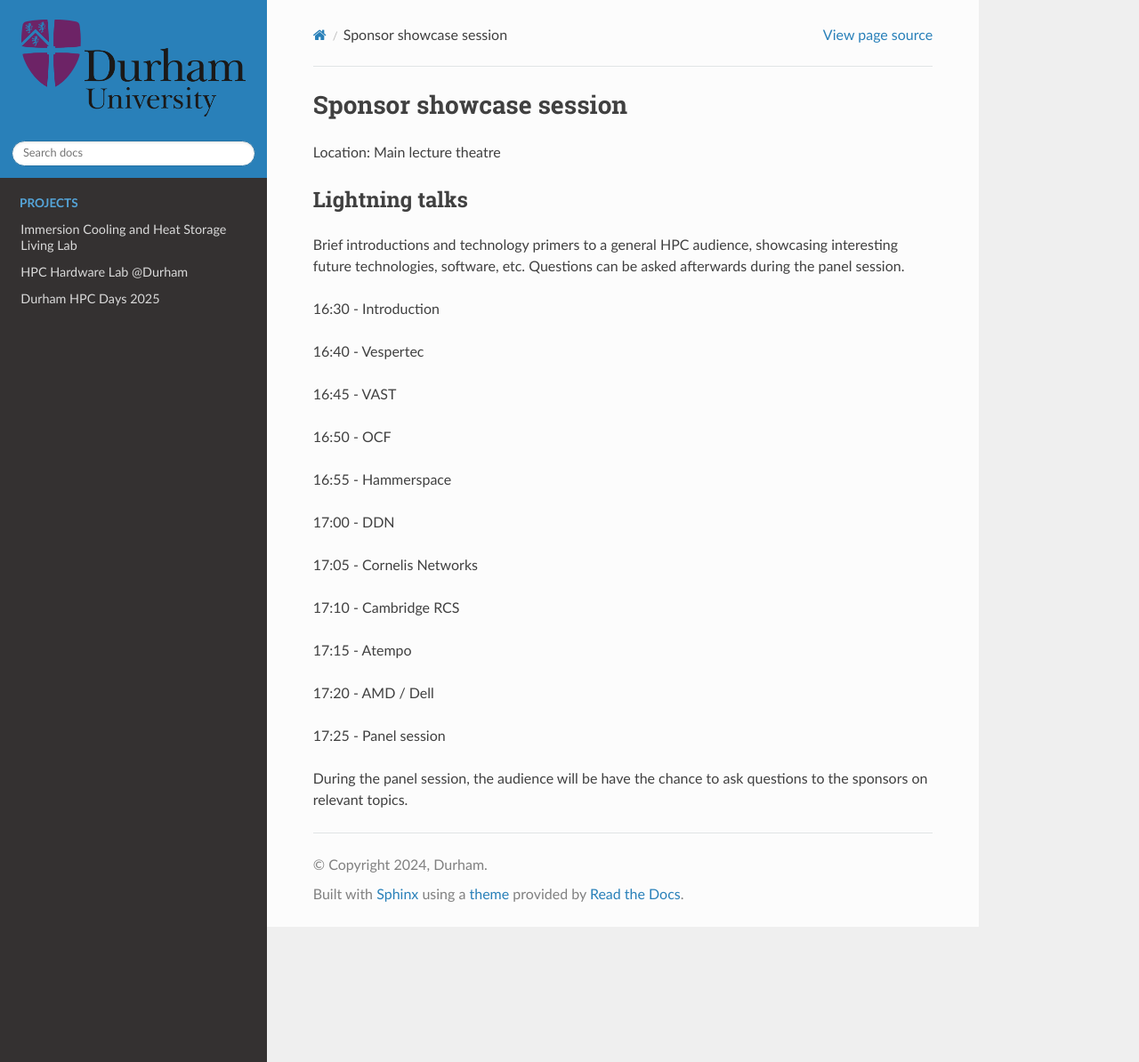
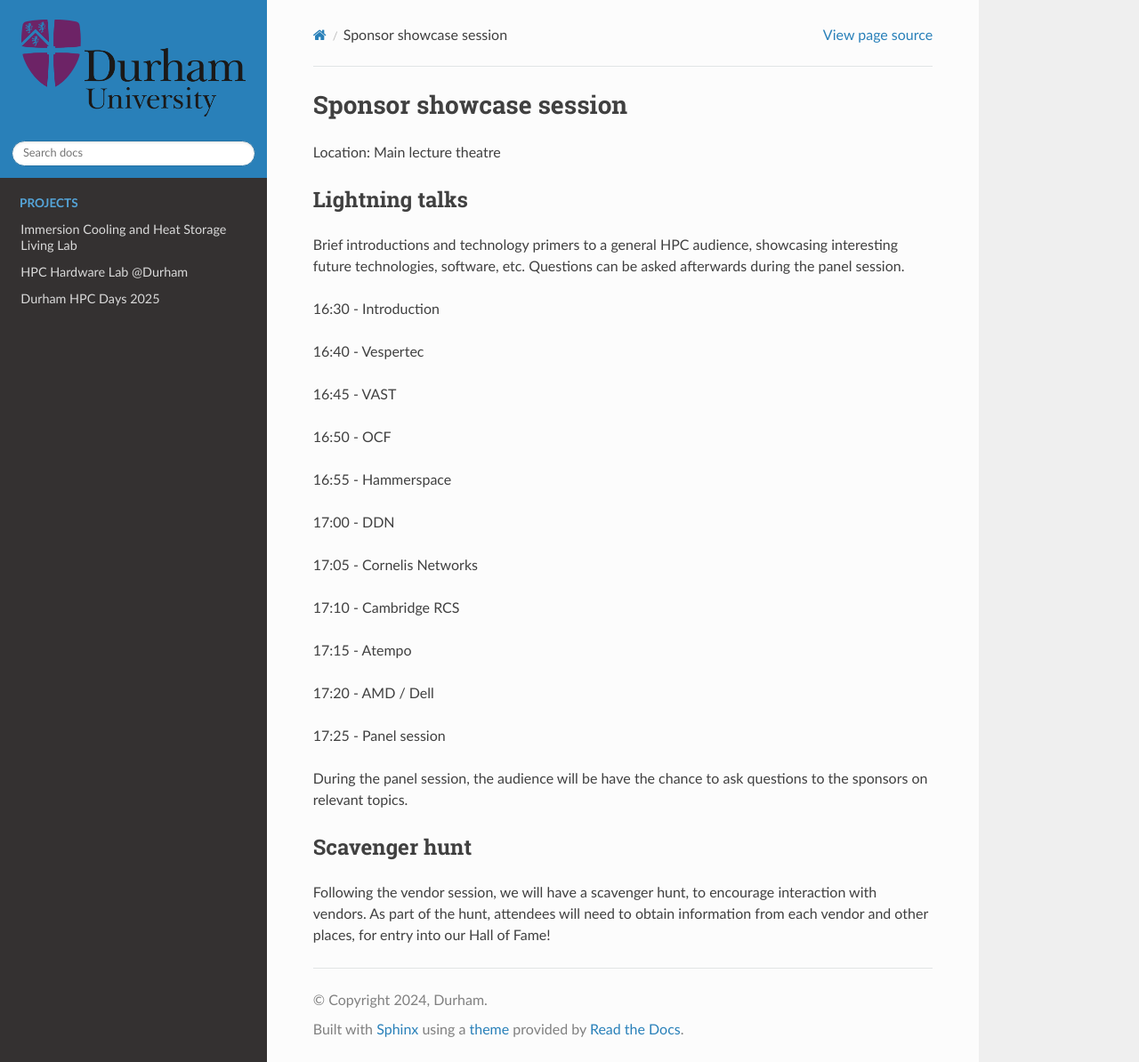
Before and after one commit to ilectra/durham, a Sphinx documentation site: the page built from docs/hpcdays/lightning.md, in a window 1280 px wide and 1194 px high. Shown: the whole window at 89% size. Built offline with Sphinx 7.4.7 and the Read the Docs theme 3.1.0, drawn with Linux system fonts in a browser that asks for light colours.

Commit message:
updated info

```diff
--- a/docs/hpcdays/lightning.md
+++ b/docs/hpcdays/lightning.md
@@ -29,3 +29,7 @@
 17:25 - Panel session
 
 During the panel session, the audience will be have the chance to ask questions to the sponsors on relevant topics.
+
+## Scavenger hunt
+
+Following the vendor session, we will have a scavenger hunt, to encourage interaction with vendors.  As part of the hunt, attendees will need to obtain information from each vendor and other places, for entry into our Hall of Fame!
```
Also changed, not shown: docs/hpcdays/index.md (+1 -1 lines).
